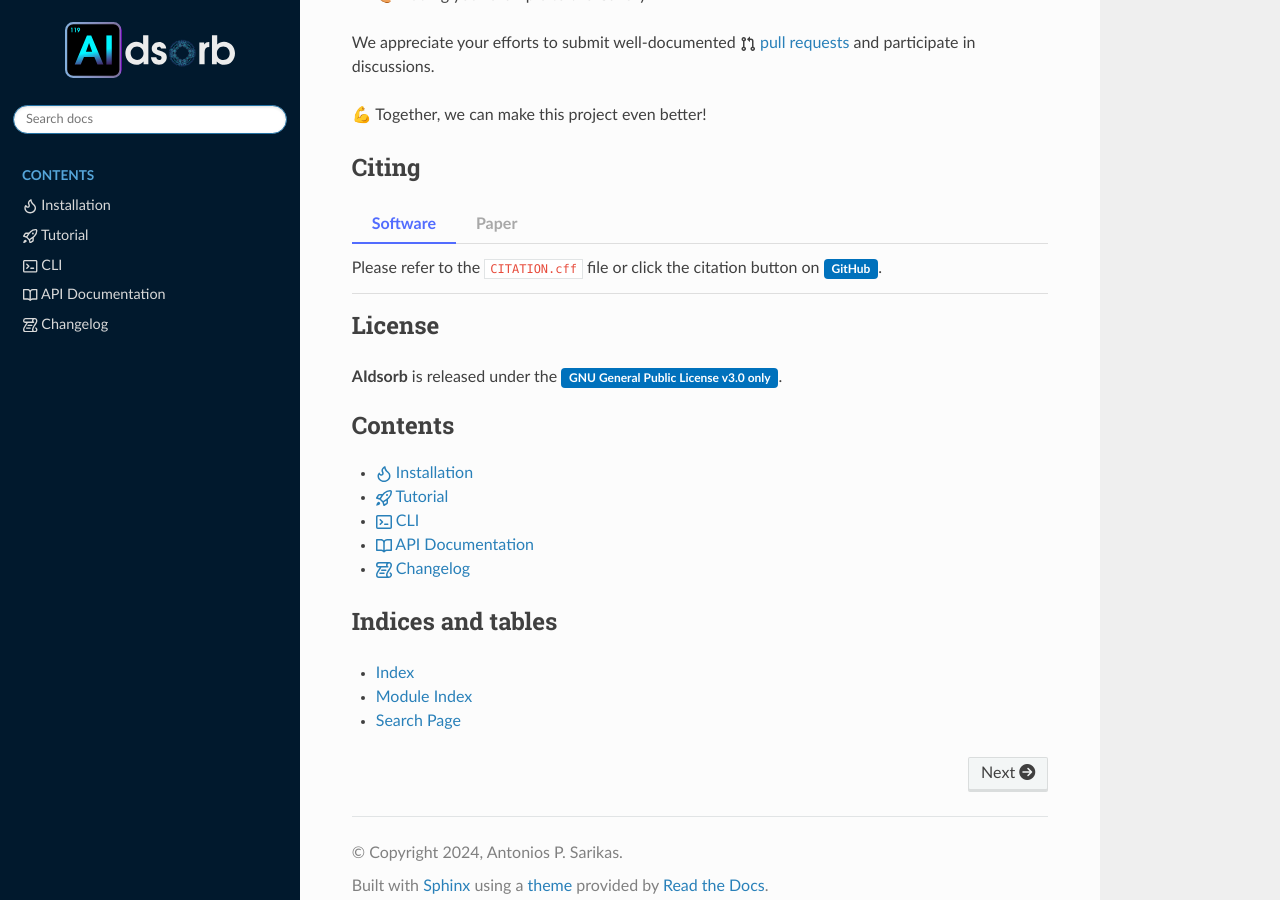
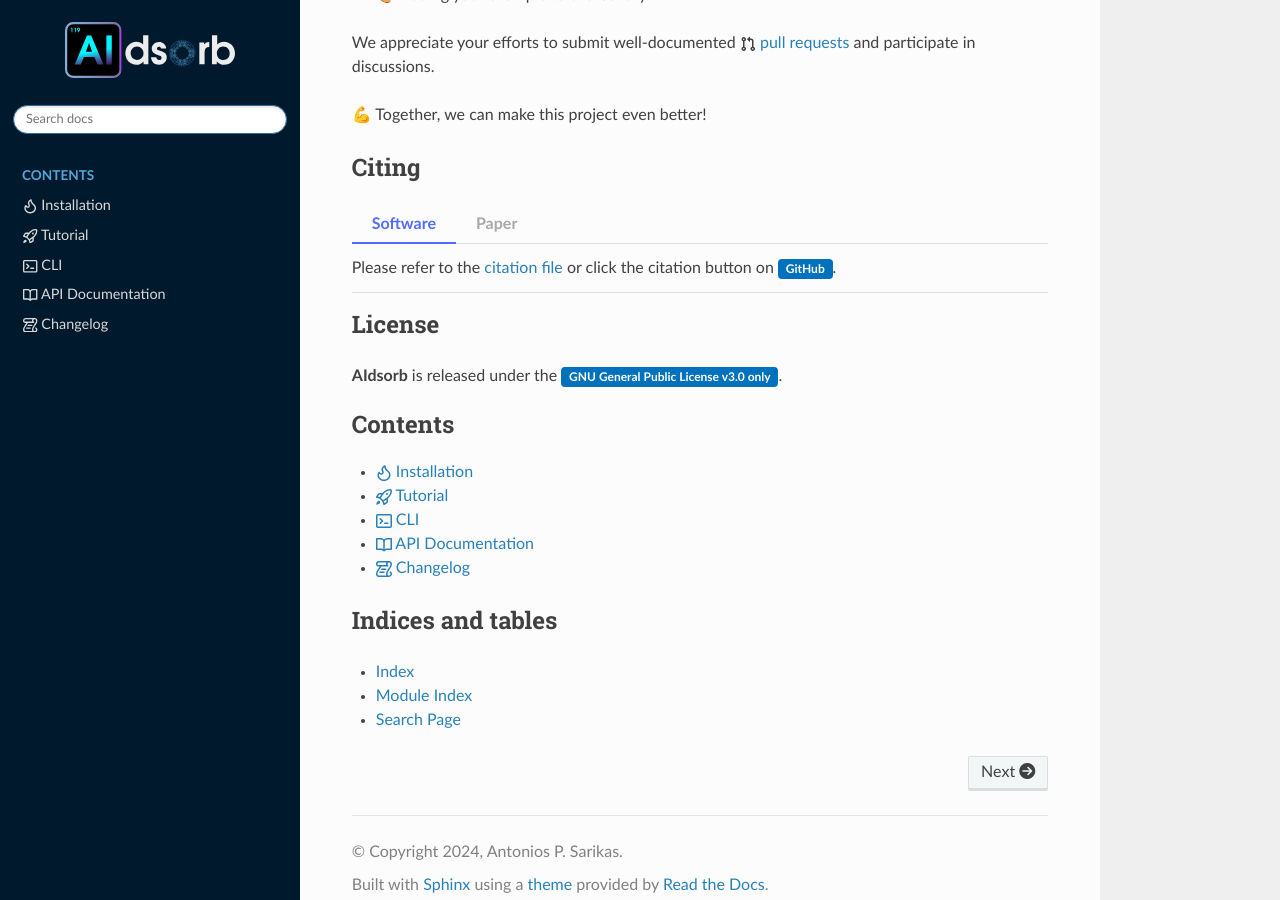
Before and after one commit to adosar/aidsorb, a Sphinx documentation site: the page built from docs/source/index.rst, in a window 1280 px wide and 900 px high, scrolled down 1345 px. Built offline with Sphinx 7.4.7 and the Read the Docs theme 3.1.0, drawn with Linux system fonts in a browser that asks for light colours; nearby versions of some CDN libraries; pages that are not in the unit, such as notebooks, are missing from menus; the version number could not be read and is left out.

Commit message:
chore(docs): add link to `.cff` file in `index.rst`
Fixes #15

```diff
--- a/docs/source/index.rst
+++ b/docs/source/index.rst
@@ -121,7 +121,8 @@ Citing
 
     .. tab-item:: Software
 
-       Please refer to the ``CITATION.cff`` file or click the citation button on |github|.
+       Please refer to the `citation file <https://github.com/adosar/aidsorb/blob/master/CITATION.cff>`_
+       or click the citation button on |github|.
 
     .. tab-item:: Paper
 
```
